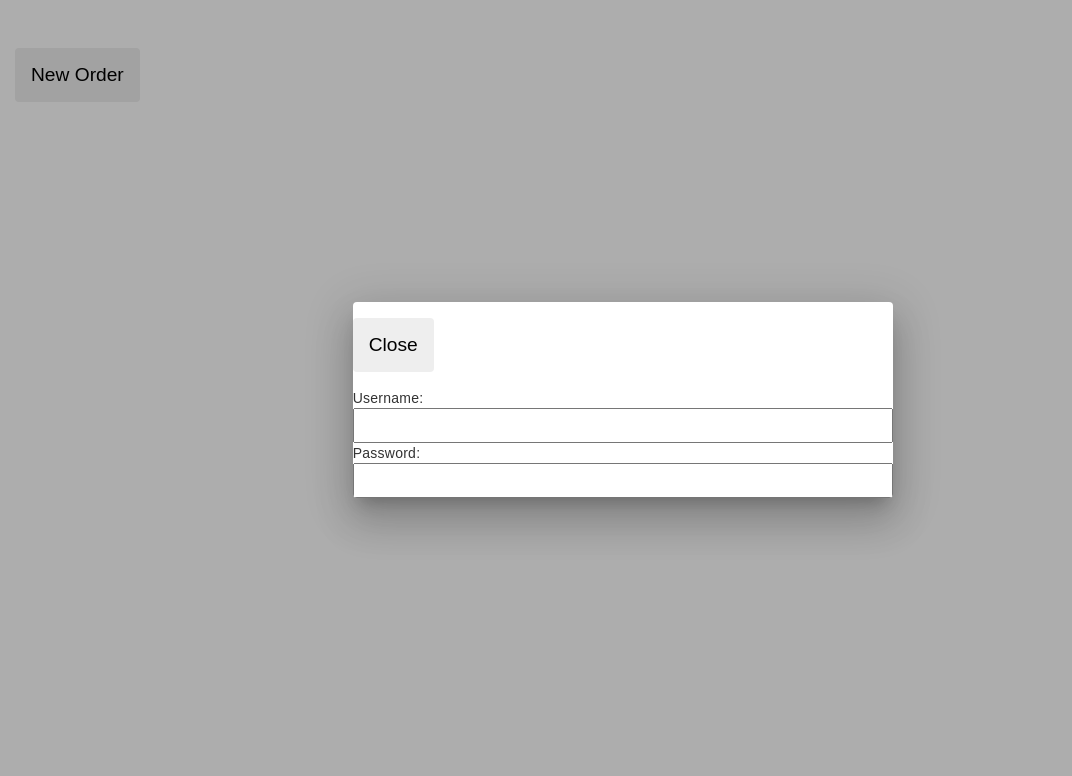
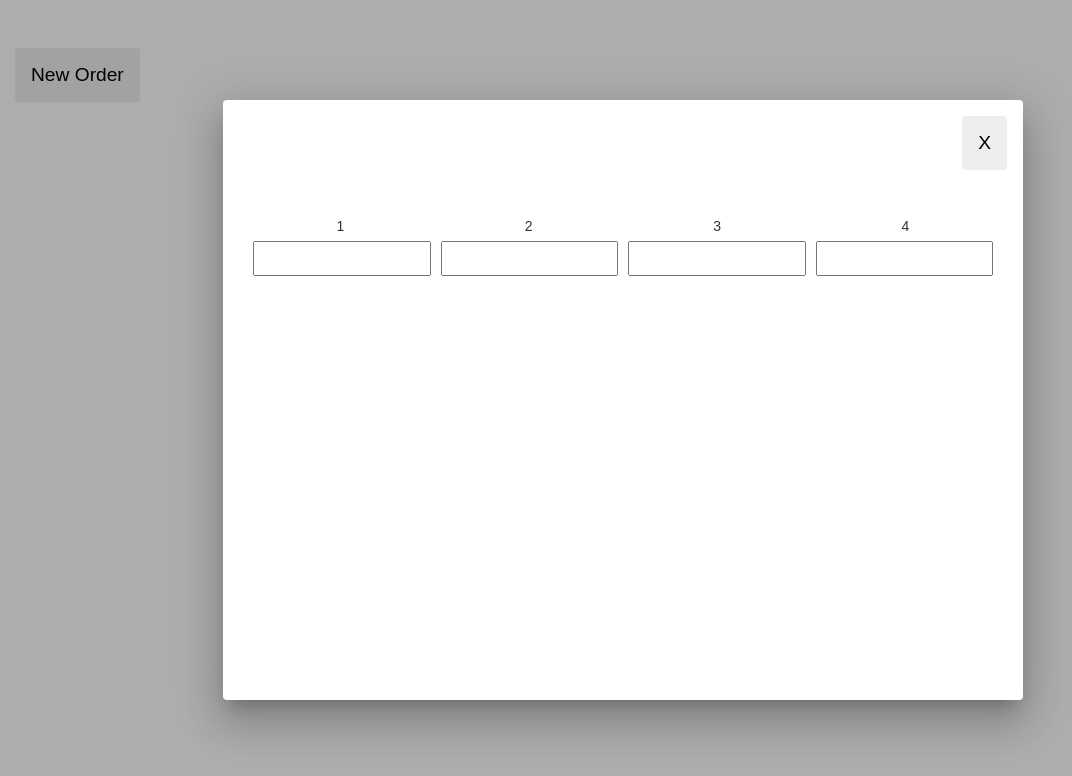
Before and after one commit to Projektesanas-projekts/PrintOrderScheduling.Web, an Angular app in the folder ClientApp/: page /dashboard in a window 1280 px wide. Both pictures are taken after a click on the button "New Order". Shown: the top 776 px of the page, without its empty margins (17-1089 px from the left). Built offline with nearby package versions, Linux system fonts and the light colour scheme.

Commit message:
order form adjustment

```diff
--- a/ClientApp/src/app/modules/dashboard/presentation/dashboard.component.ts
+++ b/ClientApp/src/app/modules/dashboard/presentation/dashboard.component.ts
@@ -15,7 +15,9 @@ export class DashboardComponent {
   ) {}
 
   openForm(): void {
-  this.dialogRef.open(OrderFormComponent)
+  this.dialogRef.open(OrderFormComponent, {
+    width: '800px',
+    height: '600px'})
   }
 
 }
--- a/ClientApp/src/app/modules/dashboard/presentation/order-form/order-form.component.html
+++ b/ClientApp/src/app/modules/dashboard/presentation/order-form/order-form.component.html
@@ -1,12 +1,19 @@
-<div>
-    <button type="button" (click)="closeForm()">Close</button>
-    <form>
-
-        <label for="first-name">Username: </label>
-        <input id="first-name" type="text" >
-
-        <label for="last-name">Password: </label>
-        <input id="last-name" type="text">
-
+<div class="popup">
+  <div class="align-right">
+    <button type="button" (click)="closeForm()">X</button>
+  </div>
+    <div class="order-form">
+      <div class="form-header">
+        <span>1</span>
+        <span>2</span>
+        <span>3</span>
+        <span>4</span>
+      </div>
+      <form>
+          <input id="first-name" type="text" >
+          <input id="last-name" type="text">
+          <input id="last-name" type="text">
+          <input id="last-name" type="text">
       </form>
+    </div>
 </div>
--- a/ClientApp/src/app/modules/dashboard/presentation/order-form/order-form.component.scss
+++ b/ClientApp/src/app/modules/dashboard/presentation/order-form/order-form.component.scss
@@ -0,0 +1,34 @@
+.popup {
+    width: 100%;
+    text-align: center;
+    height: auto;
+}
+
+.order-form {
+    display: inline-block;
+    padding: 20px;
+    margin: 10px;
+}
+
+form {
+    display: flex;
+    flex-direction: row;
+    gap: 10px;
+}
+
+.form-header {
+    display: flex;
+    justify-content: space-between;
+    padding-bottom: 5px;
+}
+
+.form-header span {
+    width: calc(25% - 10px);
+    text-align: center;
+}
+
+
+.align-right {
+    display: flex;
+    justify-content: flex-end;
+  }
```
